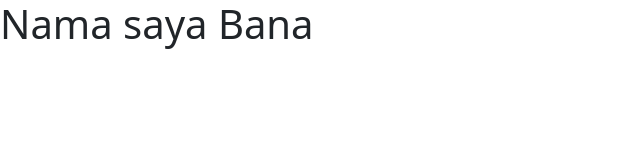
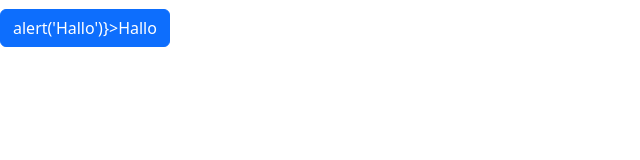
Before and after one commit to banatw/banatw.github.io, a plain HTML site: page index.html in a window 1280 px wide. Shown: the whole page, without its empty margins (0-640 px from the left). Drawn offline with nearby package versions, Linux system fonts and the light colour scheme.

Commit message:
Update index.html

```diff
--- a/index.html
+++ b/index.html
@@ -7,7 +7,9 @@
     <link href="https://cdn.jsdelivr.net/npm/bootstrap@5.3.3/dist/css/bootstrap.min.css" rel="stylesheet" integrity="sha384-QWTKZyjpPEjISv5WaRU9OFeRpok6YctnYmDr5pNlyT2bRjXh0JMhjY6hW+ALEwIH" crossorigin="anonymous">
 </head>
 <body>
-    <h1>Nama saya Bana</h1>
+    <h1>
+        <button class="btn btn-primary" onclick={()=>alert('Hallo')}>Hallo</button>
+    </h1>
     <script src="https://cdn.jsdelivr.net/npm/bootstrap@5.3.3/dist/js/bootstrap.bundle.min.js" integrity="sha384-YvpcrYf0tY3lHB60NNkmXc5s9fDVZLESaAA55NDzOxhy9GkcIdslK1eN7N6jIeHz" crossorigin="anonymous"></script>
 </body>
 </html>
```
